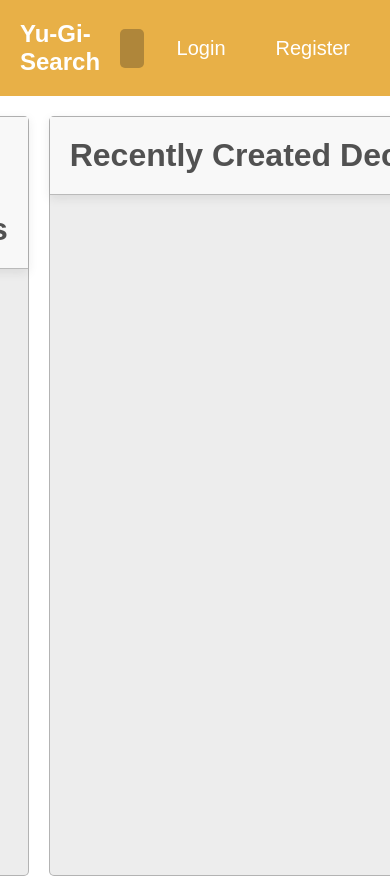
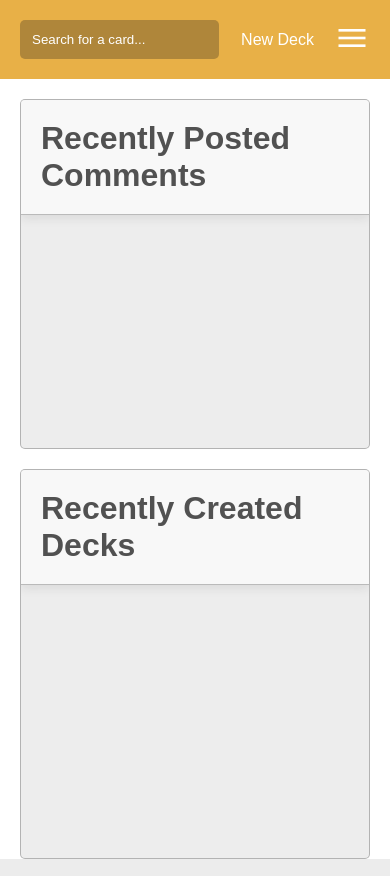
Before and after one commit to inmanjlai/Yu-Gi-Search, a Flask app: page / in a window 390 px wide; the page is wider, and only the part inside the window is pictured. Run offline with Flask 3, Linux system fonts and the light colour scheme; data that the repository does not hold is empty.

Commit message:
mobile responsive

```diff
--- a/static/new_styles.css
+++ b/static/new_styles.css
@@ -178,7 +178,89 @@ nav {
     text-decoration: underline;
 }
 
+.menu-btn-container {
+    justify-content: center;
+    align-items: center;
+    height: 100%;
+    width: max-content;
+    display: none;
+    gap: 20px;
+}
 
+.menu-btn {
+    background-color: transparent;
+    border: none;
+    color: white;
+    cursor: pointer;
+}
+
+.menu-btn span {
+    font-size: 36px;
+}
+
+.menu-btn-dropdown {
+    position: absolute;
+    background-color: rgba(237, 237, 237, 1);
+    border-radius: 5px;
+    border: 1px solid rgba(44, 44, 44, 0.3);
+    box-shadow: 0 3px 10px rgba(44, 44, 44, 0.1);
+    top: 0px;
+    left: 0px;
+    color: white;
+    height: max-content;
+    display: flex;
+    flex-direction: column;
+    justify-content: center;
+    align-items: center;
+    gap: 20px;
+    width: 100%;
+    height: 100%;
+    background-color: rgba(44, 44, 44, 0.7);
+    z-index: 99999999;
+    backdrop-filter: blur(8px);
+    font-size: 24px;
+    visibility: hidden;
+}
+
+
+
+@media screen and (max-width: 900px) {
+    .logo {
+        display: none;
+    }
+
+    .links {
+        display: none;
+    }
+
+    .search-bar {
+        margin: 0;
+    }
+
+    .menu-btn-container {
+        display: flex;
+    }
+
+    .menu-btn-dropdown a, .menu-btn-dropdown p {
+        width: 100%;
+        text-align: center;
+        padding: 10px;
+        transition: background-color 0.2s;
+    }
+
+    .menu-btn-dropdown a:active, .menu-btn-dropdown p:active {
+        background-color: rgba(248, 248, 248, 1);
+        color: black;
+    }
+
+    #nav-search-form input {
+        width: 90%;
+    }
+
+    #nav-search-dropdown {
+        width: 90%;
+    }
+}
 
 /*
 **************************************************************************************
@@ -828,7 +935,7 @@ nav {
     justify-content: center;
     margin: 20px;
     gap: 20px;
-    height: 90%;
+    min-height: 90%;
 }
 
 .home-page-container h1 {
@@ -911,6 +1018,23 @@ nav {
     width: auto;
     position: absolute;
     transform: translateY(250px) translateX(80px) scale(1.5)
+}
+
+@media screen and (max-width: 900px) {
+    .home-page-container {
+        flex-direction: column;
+    }
+
+    .recent-comments {
+        max-width: 100%;
+        overflow: auto;
+    }
+
+    .recent-decks-container {
+        width: 100%;
+        min-width: 100%;
+        overflow: auto;
+    }
 }
 
 /*
--- /dev/null
+++ b/static/scripts/menu.js
@@ -0,0 +1,15 @@
+const menuBtn = document.querySelector(".menu-btn")
+const menuDropdown = document.querySelector(".menu-btn-dropdown")
+const body = document.querySelector('body')
+
+menuBtn.addEventListener("click", (e) => {
+    menuDropdown.style.visibility = "visible"
+    body.style.overflow = "hidden"
+})
+
+window.addEventListener("click", (e) => {
+    if (e.target == menuDropdown) {
+        menuDropdown.style.visibility = 'hidden'
+        body.style.overflow = "auto"
+    }
+})
--- a/templates/navbar.html
+++ b/templates/navbar.html
@@ -6,13 +6,15 @@
     <meta name="viewport" content="width=device-width, initial-scale=1.0">
     <link rel="stylesheet" href="/static/new_styles.css">
     <script src="/static/scripts/exampleScript.js" defer></script>
+    <script src="/static/scripts/menu.js" defer></script>
+    <link rel="stylesheet" href="https://fonts.googleapis.com/css2?family=Material+Symbols+Outlined:opsz,wght,FILL,GRAD@48,400,0,0" />
 
     <title>Yu-Gi-Search</title>
 </head>
 <body>
     {% block navbar %}
         <nav>
-            <h1><a href="/">Yu-Gi-Search</a></h1>
+            <h1 class="logo"><a href="/">Yu-Gi-Search</a></h1>
             <div class="search-bar">
                 <form action="/cards/search/page/1", method="POST" id="nav-search-form" autocomplete="off">
                     <input type="text" placeholder="Search for a card..." name="card-name" autocomplete="off">
@@ -28,7 +30,21 @@
                     <a href="/users/{{current_user.id}}">{{current_user.username}}</a>
                     <a href="/logout">Logout</a>
                 {% endif %}
-
+            </div>
+            <div class="menu-btn-container">
+                <p class="deckbtn">New Deck</p>
+                <button class="menu-btn"><span class="material-symbols-outlined">menu</span></button>
+                <div class="menu-btn-dropdown">
+                    {% if not current_user.id %}
+                        <a href="/">Home</a>
+                        <a href="/login">Login</a>
+                        <a href="/register">Register</a>
+                        {% else %}
+                        <a href="/">Home</a>
+                        <a href="/users/{{current_user.id}}">{{current_user.username}}</a>
+                        <a href="/logout">Logout</a>
+                    {% endif %}
+                </div>
             </div>
 
             <div class="deck-modal">
```
Also changed, not shown: other parts of static/new_styles.css (+61 -0 lines).
